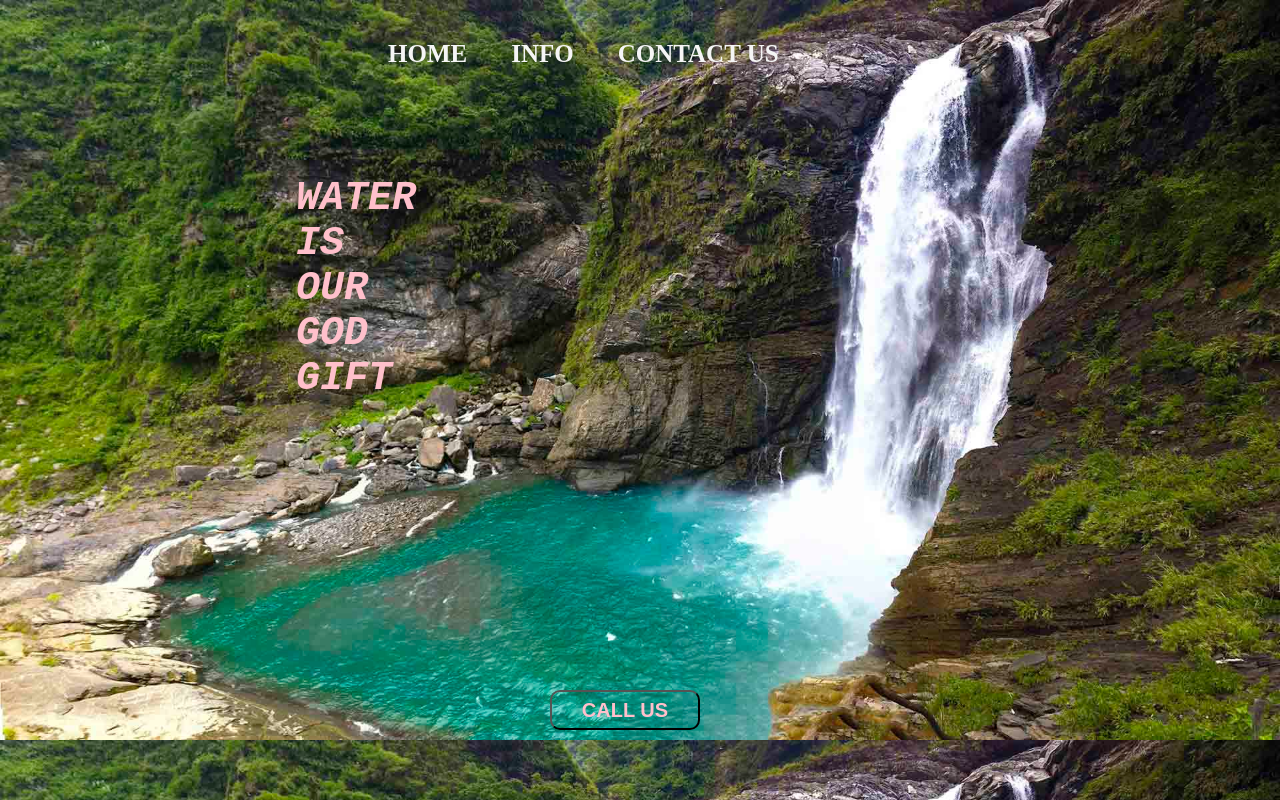
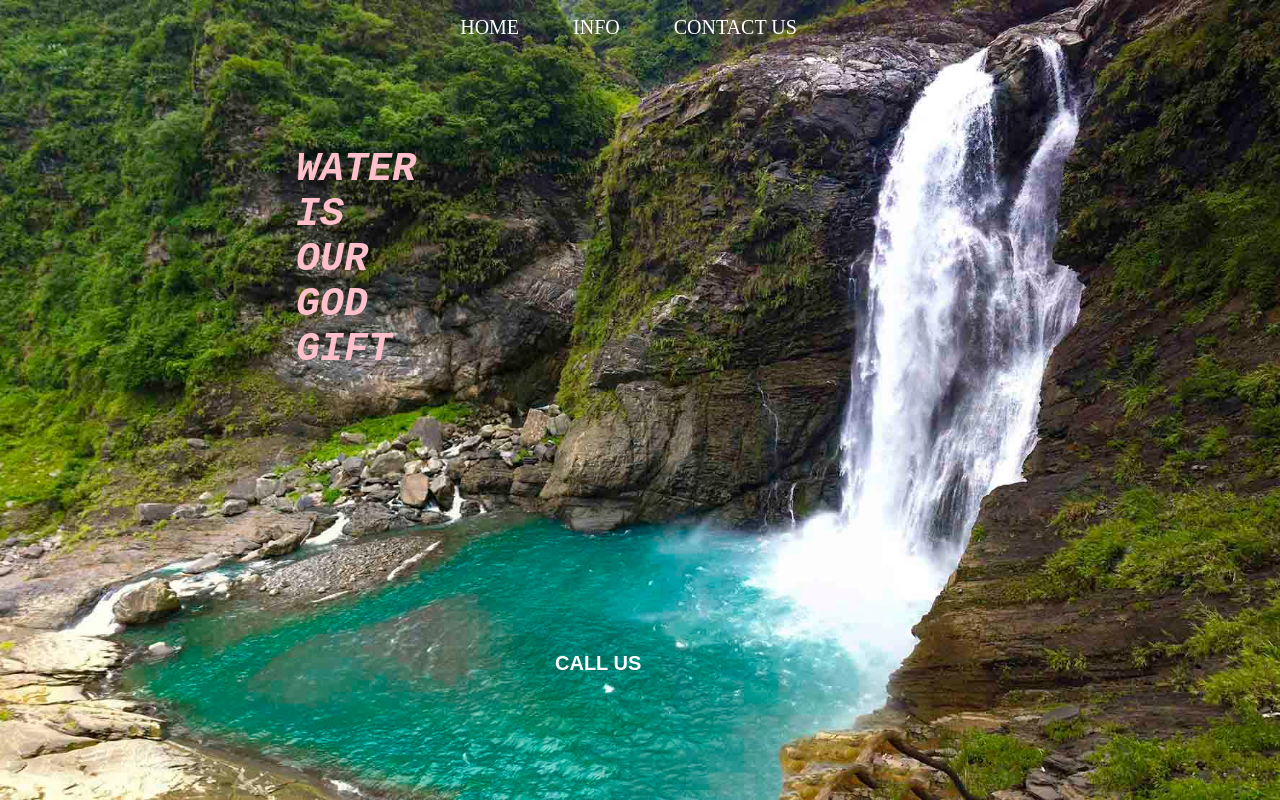
Before and after one commit to radimohamed1985/water, a plain HTML site: page index.html in a window 1280 px wide. Drawn offline with Linux system fonts and the light colour scheme.

Commit message:
mostafa edit here

```diff
--- a/index.html
+++ b/index.html
@@ -16,6 +16,9 @@
             <li><a href="">CONTACT US</a></li>
         </ul>
     </nav>
+    <div class="btn">
+        <button>CALL US </button>
+    </div>
     <!-- navbar-end -->
     <!-- mainsection start -->
     <div class="container">
@@ -29,9 +32,7 @@
         </b>
        </pre>
     </div>
-    <div class="btn">
-        <button>CALL US </button>
-    </div>
+
     <!-- mainsection end  -->
 </body>
 </html>
--- a/main.css
+++ b/main.css
@@ -4,23 +4,38 @@
 body{
     background-image: url(data/background.jpg);
     background-size: cover;
+
+    /* mostafa edit here */
+    background-position: center;
+    background-attachment: fixed;
+
 }
 nav ul {
-    margin-top: 40px;
+    margin-top: 40px auto;
 }
 nav li{
-            font-weight:bolder;
-            font-size: 25px;
-            list-style-type: none;
-            display: inline;
-            position: relative;
-            left: 300px;
-            margin-left: 40px;
+    list-style: none;
+    position: relative;
+    display: inline-block;
+    left: 30%;
+    margin-left: 40px;
 }
  a{
+    font-size: 25px;
     text-decoration: none;
-    color:whitesmoke;
-
+    /* mostafa edit here */
+    padding: 0 5px ;
+    color: #fff;;
+    font-weight: 300;
+    font-size: 20px;
+}
+/* mostafa edit here */
+a:hover{
+    background: transparent;
+    border-radius: 5px;
+    padding: 5px;
+    border: 1px solid pink;
+    cursor: pointer;
 }
 pre b{
     color:pink;
@@ -32,16 +47,23 @@ pre b{
     transition: all 2s ease-in-out;
     transform: translateY(10%);
 }
-
+/* mostafa edit here */
 .btn button{
-    border-radius: 10px;
-    width: 150px;
-    height: 40px;
+    border-radius: 5px;
+    padding: 5px;
     background-color:transparent;
     position: absolute;
     left :550px;
-    bottom: 70px;
-    color:pink;
+    bottom: 120px;
+    color: #fff;;
+    font-weight: 700;
+    border: none;
     font-size: 20px;
-    font-weight:900;
 }
+/* mostafa edit here */
+.btn button:hover{
+    border-radius: 5px;
+    padding: 5px;
+    cursor: pointer;
+    border: 1px solid pink;
+}
```
